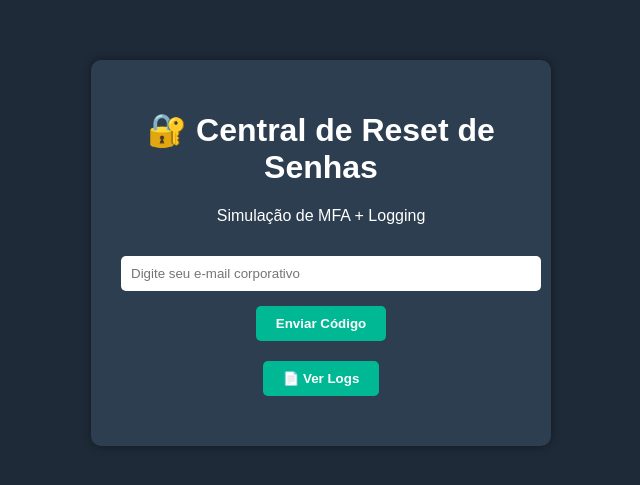
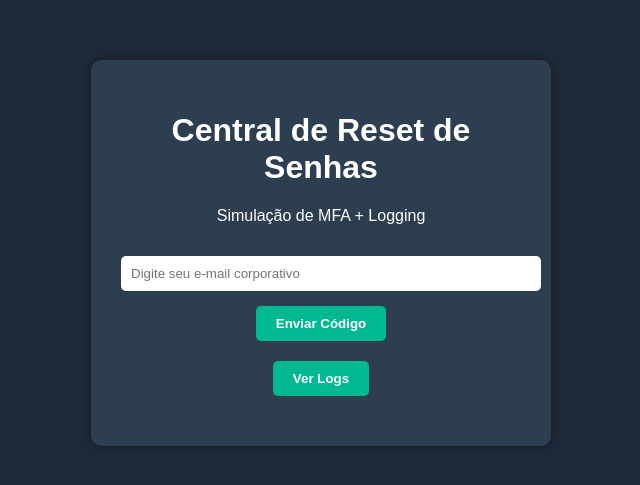
Before and after one commit to Diego244/reset-mfa, a plain HTML site: page index.html in a window 1280 px wide. Shown: the part 147-632 px from the top of the page, without its empty margins (319-959 px from the left). Drawn offline with Linux system fonts and the light colour scheme.

Commit message:
Update index.html

```diff
--- a/index.html
+++ b/index.html
@@ -9,7 +9,7 @@
 <body>
 
   <div class="container">
-    <h1>🔐 Central de Reset de Senhas</h1>
+    <h1>Central de Reset de Senhas</h1>
     <p>Simulação de MFA + Logging</p>
 
     <form id="reset-form">
@@ -24,7 +24,7 @@
     </div>
 
     <div class="actions">
-      <button id="show-logs">📄 Ver Logs</button>
+      <button id="show-logs">Ver Logs</button>
     </div>
 
     <div id="status" class="status"></div>
```
